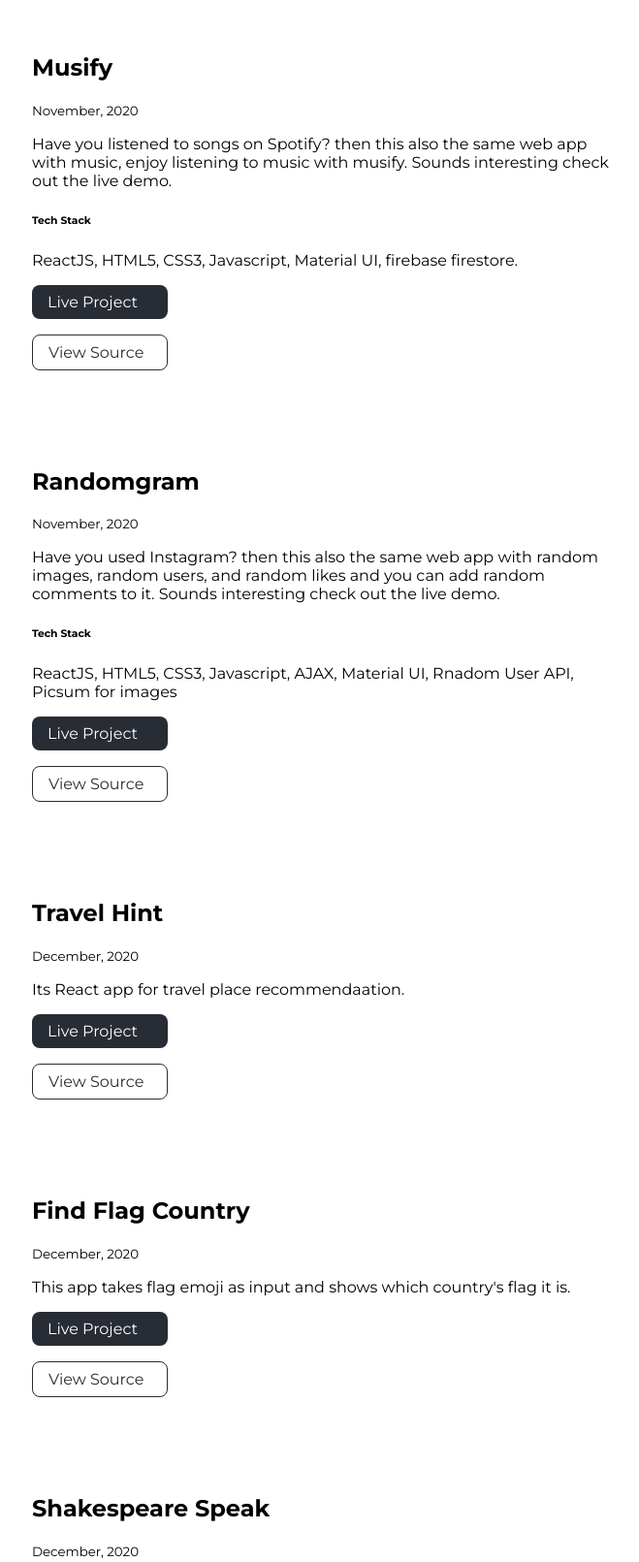
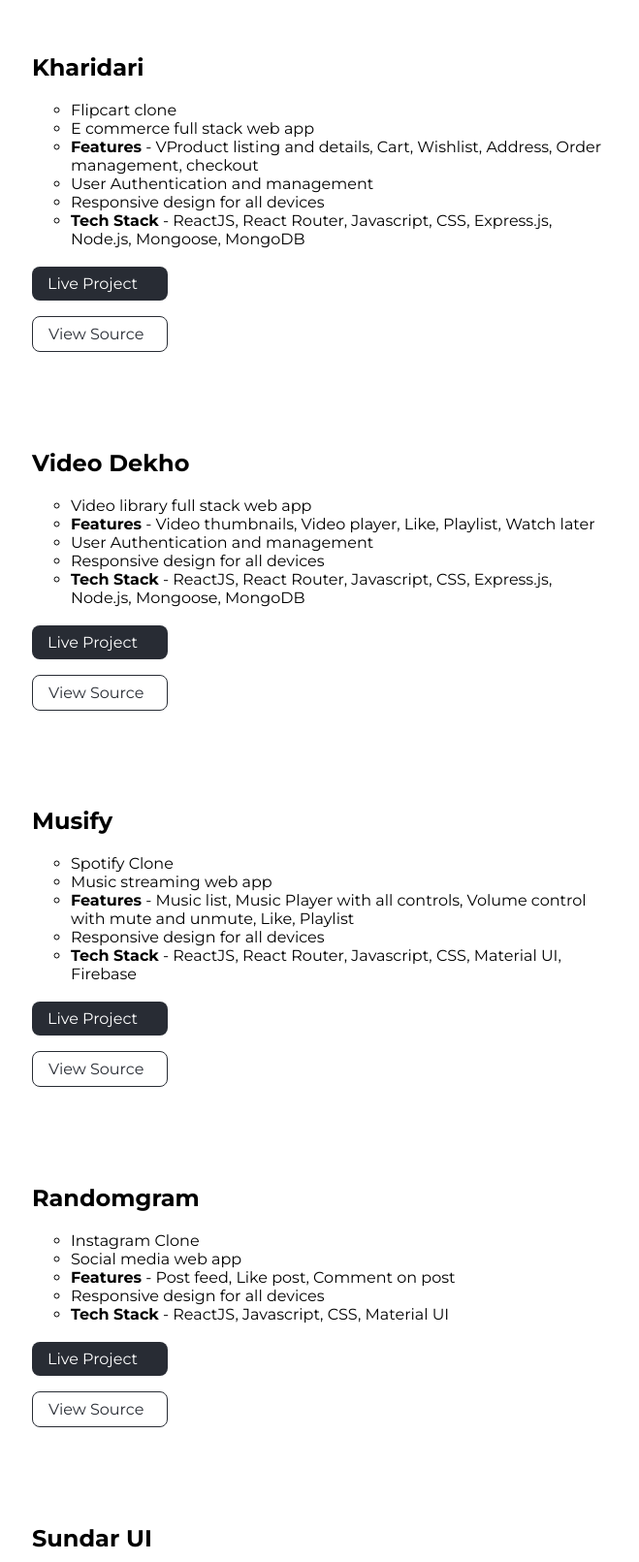
Before and after one commit to omkarkolate/omkarkolate, a website: page projects.html in a window 1280 px wide. Shown: the part 325-1936 px from the top of the page at 97% size, without its empty margins (307-966 px from the left). Drawn offline with Linux system fonts and the light colour scheme.

Commit message:
feat: Added blogs and projects

```diff
--- a/projects.html
+++ b/projects.html
@@ -17,7 +17,12 @@
           <a class="link link-active" href="/projects.html">Projects</a>
         </li>
         <li class="list-item-inline">
-          <a class="link" href="/blogs.html">Blogs</a>
+          <a
+            class="link"
+            href="https://omkarkolate.hashnode.dev/"
+            target="_blank"
+            >Blogs</a
+          >
         </li>
       </ul>
     </nav>
@@ -31,27 +36,96 @@
     <ul class="list-non-bullet">
       <li>
         <article class="showcase-list container container-center">
-          <h1>Musify</h1>
-          <small>November, 2020</small>
-          <p>
-            Have you listened to songs on Spotify? then this also the same web app with
-            music, enjoy listening to music with musify. Sounds interesting check out
-            the live demo. <br>
-
-            <h6>Tech Stack</h6>
-            ReactJS, HTML5, CSS3, Javascript, Material UI, firebase firestore.
-
-          </p>
-
+          <h1>Kharidari</h1>
+          <ul>
+            <li>Flipcart clone</li>
+            <li>E commerce full stack web app</li>
+            <li>
+              <span class="text-bold">Features</span> - VProduct listing and
+              details, Cart, Wishlist, Address, Order management, checkout
+            </li>
+            <li>User Authentication and management</li>
+            <li>Responsive design for all devices</li>
+            <li>
+              <span class="text-bold">Tech Stack</span> - ReactJS, React Router,
+              Javascript, CSS, Express.js, Node.js, Mongoose, MongoDB
+            </li>
+          </ul>
+          <br />
           <a
             class="link link-primary"
-            href="https://musify-web.netlify.app/"
+            href="https://kharidari.netlify.app/"
             target="_blank"
             >Live Project</a
           >
           <a
             class="link link-secondary"
-            href="https://github.com/omkarkolate/"
+            href="https://github.com/omkarkolate/kharidari/tree/development"
+            target="_blank"
+            >View Source</a
+          >
+        </article>
+      </li>
+
+      <li>
+        <article class="showcase-list container container-center">
+          <h1>Video Dekho</h1>
+          <ul>
+            <li>Video library full stack web app</li>
+            <li>
+              <span class="text-bold">Features</span> - Video thumbnails, Video
+              player, Like, Playlist, Watch later
+            </li>
+            <li>User Authentication and management</li>
+            <li>Responsive design for all devices</li>
+            <li>
+              <span class="text-bold">Tech Stack</span> - ReactJS, React Router,
+              Javascript, CSS, Express.js, Node.js, Mongoose, MongoDB
+            </li>
+          </ul>
+          <br />
+          <a
+            class="link link-primary"
+            href="https://videodekho.netlify.app/"
+            target="_blank"
+            >Live Project</a
+          >
+          <a
+            class="link link-secondary"
+            href="https://github.com/omkarkolate/videodekho/tree/development"
+            target="_blank"
+            >View Source</a
+          >
+        </article>
+      </li>
+
+      <li>
+        <article class="showcase-list container container-center">
+          <h1>Musify</h1>
+          <ul>
+            <li>Spotify Clone</li>
+            <li>Music streaming web app</li>
+            <li>
+              <span class="text-bold">Features</span> - Music list, Music Player
+              with all controls, Volume control with mute and unmute, Like,
+              Playlist
+            </li>
+            <li>Responsive design for all devices</li>
+            <li>
+              <span class="text-bold">Tech Stack</span> - ReactJS, React Router,
+              Javascript, CSS, Material UI, Firebase
+            </li>
+          </ul>
+          <br />
+          <a
+            class="link link-primary"
+            href="https://musifyweb.netlify.app/"
+            target="_blank"
+            >Live Project</a
+          >
+          <a
+            class="link link-secondary"
+            href="https://github.com/omkarkolate/musify"
             target="_blank"
             >View Source</a
           >
@@ -61,17 +135,20 @@
       <li>
         <article class="showcase-list container container-center">
           <h1>Randomgram</h1>
-          <small>November, 2020</small>
-          <p>
-            Have you used Instagram? then this also the same web app with random
-            images, random users, and random likes and you can add random
-            comments to it. Sounds interesting check out the live demo. <br>
-
-            <h6>Tech Stack</h6>
-            ReactJS, HTML5, CSS3, Javascript, AJAX, Material UI, Rnadom User API, Picsum for images
-
-          </p>
-
+          <ul>
+            <li>Instagram Clone</li>
+            <li>Social media web app</li>
+            <li>
+              <span class="text-bold">Features</span> - Post feed, Like post,
+              Comment on post
+            </li>
+            <li>Responsive design for all devices</li>
+            <li>
+              <span class="text-bold">Tech Stack</span> - ReactJS, Javascript,
+              CSS, Material UI
+            </li>
+          </ul>
+          <br />
           <a
             class="link link-primary"
             href="https://randomgram.netlify.app/"
@@ -89,8 +166,35 @@
 
       <li>
         <article class="showcase-list container container-center">
+          <h1>Sundar UI</h1>
+          <ul>
+            <li>Frontend component library</li>
+            <li>
+              <span class="text-bold">Features</span> - CDN, Atomic CSS classes,
+              copy HTML code
+            </li>
+            <li>Responsive design for all devices</li>
+            <li><span class="text-bold">Tech Stack</span> - HTML, CSS</li>
+          </ul>
+          <br />
+          <a
+            class="link link-primary"
+            href="https://sundarui.netlify.app/"
+            target="_blank"
+            >Live Project</a
+          >
+          <a
+            class="link link-secondary"
+            href="https://github.com/omkarkolate/sundar-ui/tree/development"
+            target="_blank"
+            >View Source</a
+          >
+        </article>
+      </li>
+
+      <li>
+        <article class="showcase-list container container-center">
           <h1>Travel Hint</h1>
-          <small>December, 2020</small>
           <p>
             Its React app for travel place recommendaation.
           </p>
@@ -113,9 +217,9 @@
       <li>
         <article class="showcase-list container container-center">
           <h1>Find Flag Country</h1>
-          <small>December, 2020</small>
           <p>
-            This app takes flag emoji as input and shows which country's flag it is.
+            This app takes flag emoji as input and shows which country's flag it
+            is.
           </p>
 
           <a
@@ -136,7 +240,6 @@
       <li>
         <article class="showcase-list container container-center">
           <h1>Shakespeare Speak</h1>
-          <small>December, 2020</small>
           <p>
             It's a web app that translates English text to the minion language
           </p>
@@ -156,11 +259,9 @@
         </article>
       </li>
 
-
       <li>
         <article class="showcase-list container container-center">
           <h1>Minion Speak</h1>
-          <small>December, 2020</small>
           <p>
             It's a web app that translates English text to the minion language
           </p>
@@ -183,7 +284,6 @@
       <li>
         <article class="showcase-list container container-center">
           <h1>History of India</h1>
-          <small>December, 2020</small>
           <p>
             A CLI app built with <strong>nodeJS</strong>. You can send this to
             your friends and find out did the know about history of india.
@@ -207,7 +307,6 @@
       <li>
         <article class="showcase-list container container-center">
           <h1>How well do you know me?</h1>
-          <small>December, 2020</small>
           <p>
             A CLI app built with <strong>nodeJS</strong>. You can send this to
             your friends and find out who really knows you
@@ -233,15 +332,27 @@
       <div class="footer-header">Connect Online with me</div>
       <ul class="social-links list-non-bullet">
         <li class="list-item-inline">
-          <a class="link" href="https://github.com/omkarkolate" target="_blank"> Github </a>
+          <a class="link" href="https://github.com/omkarkolate" target="_blank">
+            Github
+          </a>
         </li>
         <li class="list-item-inline">
-          <a class="link" href="https://www.linkedin.com/in/omkarkolate/" target="_blank">
+          <a
+            class="link"
+            href="https://www.linkedin.com/in/omkarkolate/"
+            target="_blank"
+          >
             Linkedin
           </a>
         </li>
         <li class="list-item-inline">
-          <a class="link" href="https://twitter.com/omkar_kolate" target="_blank"> Twitter </a>
+          <a
+            class="link"
+            href="https://twitter.com/omkar_kolate"
+            target="_blank"
+          >
+            Twitter
+          </a>
         </li>
       </ul>
     </footer>
--- a/styles/style.css
+++ b/styles/style.css
@@ -1,17 +1,17 @@
-@import url('https://fonts.googleapis.com/css2?family=Montserrat:wght@400;700&display=swap');
+@import url("https://fonts.googleapis.com/css2?family=Montserrat:wght@400;700&display=swap");
 
 :root {
   --primary-color: #282c34;
-    --off-white: #F3F4F6;
-    --dark-gray: #6B7280;
+  --off-white: #f3f4f6;
+  --dark-gray: #6b7280;
 }
 
-body{
-    font-family: 'Montserrat', sans-serif;
+body {
+  font-family: "Montserrat", sans-serif;
   margin: 0;
 }
 
-hr{
+hr {
   margin: 2rem 0;
 }
 
@@ -23,7 +23,7 @@ hr{
 
 /* Container */
 
-.container{
+.container {
   padding: 0 1rem;
 }
 
@@ -34,7 +34,7 @@ hr{
 
 /* Links */
 
-.link{
+.link {
   box-sizing: border-box;
   text-decoration: none;
   padding: 0.5rem 1rem;
@@ -101,7 +101,6 @@ hr{
 .hero {
   padding: 2rem;
   padding-top: 5rem;
-
 }
 
 .hero .hero-img {
@@ -129,7 +128,6 @@ hr{
 
 .section h1 {
   text-align: center;
-
 }
 
 .ow {
@@ -148,7 +146,7 @@ hr{
 }
 
 .footer .link {
-    color: white
+  color: white;
 }
 
 .footer .footer-header {
@@ -171,10 +169,14 @@ hr{
 }
 
 /* Justify text */
-.justify-text p   {
+.justify-text p {
   text-align: justify;
 }
 
-main .hero-img{
+main .hero-img {
   max-width: 100%;
 }
+
+.text-bold {
+  font-weight: bold;
+}
```
Also changed, not shown: blogs.html (+1 -1 lines), index.html (+32 -8 lines). Lines whose indentation alone changed are shown as unchanged.
